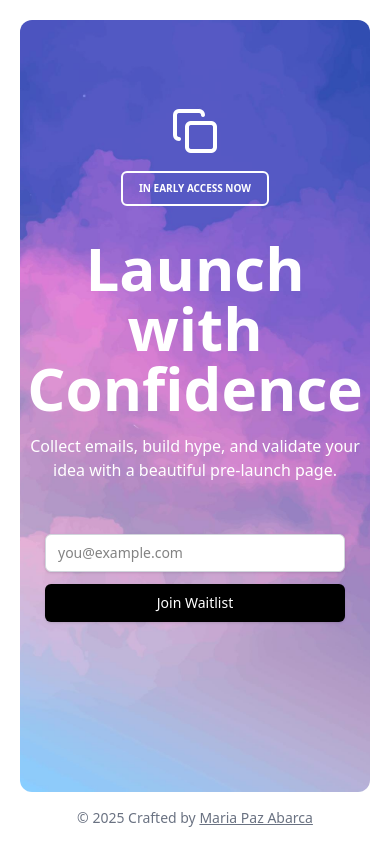
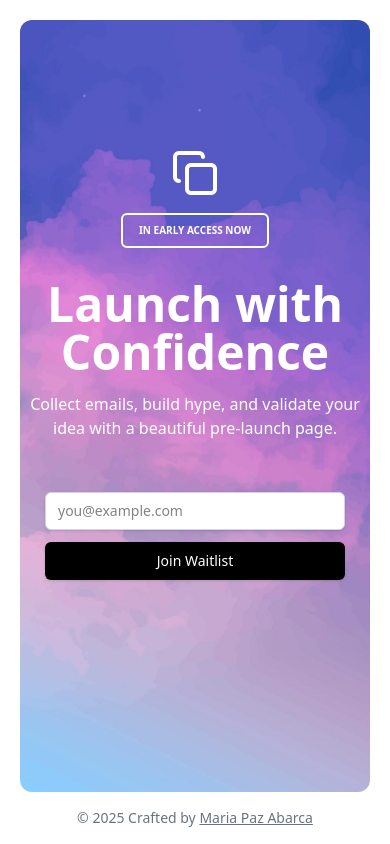
Before and after one commit to mpabarca/waitlist-loops-background, a React (Vite) app: page / in a window 390 px wide. Built offline with nearby package versions, Linux system fonts and the light colour scheme; no server answers.

Commit message:
Fix style title

```diff
--- a/src/pages/LandingPage.tsx
+++ b/src/pages/LandingPage.tsx
@@ -35,10 +35,10 @@
           <section
             className={`flex flex-col items-center gap-4 ${parentStyle.fontColor}`}
           >
-            <h1 className='text-6xl md:text-7xl font-bold'>
+            <h1 className='text-5xl md:text-7xl font-bold'>
               Launch with Confidence
             </h1>
-            <p className='max-w-lxl md:text-lg'>
+            <p className='max-w-xl md:text-lg'>
               Collect emails, build hype, and validate your idea with a
               beautiful pre-launch page.
             </p>
```
